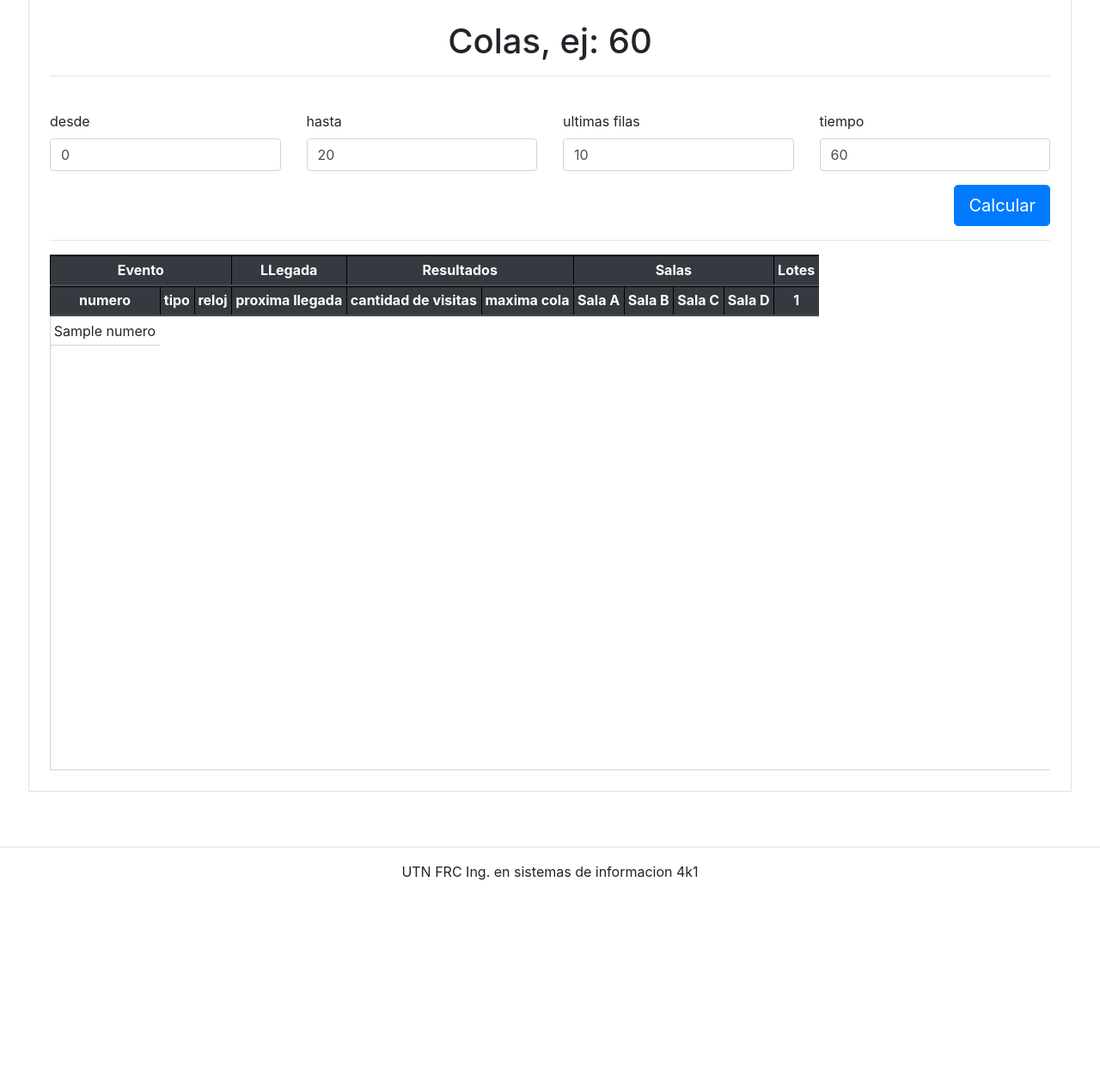
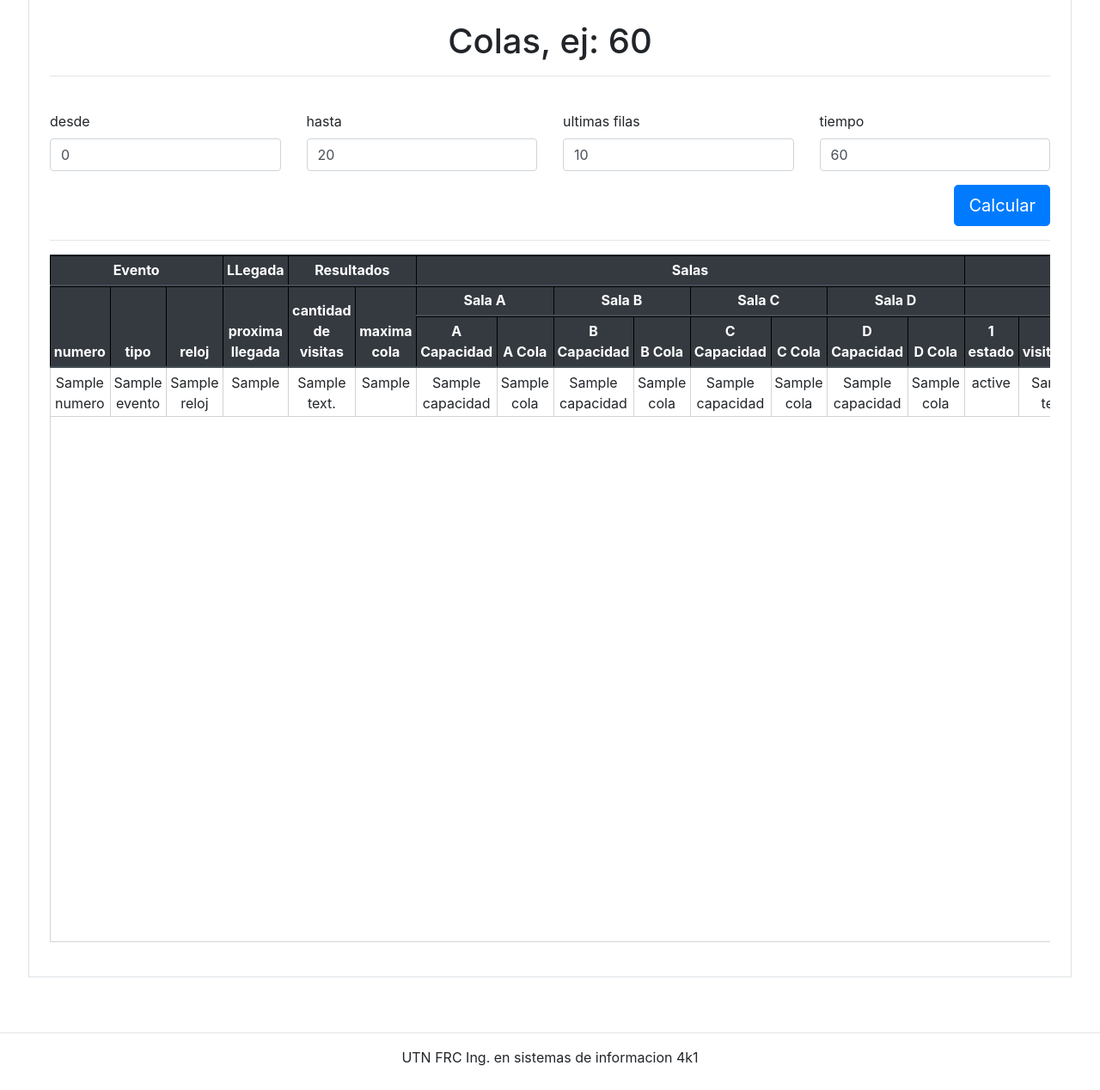
Before and after one commit to AxelWismer/tp5, a Django app: template colas/templates/colas/colas.html in a window 1280 px wide. Shown: the part 138-1406 px from the top of the page at 86% size. Before the commit the page ends 1162 px from the top, so only its background shows below. Run offline with Django 3.2, Linux system fonts and the light colour scheme; tables that the repository leaves empty hold one stand-in row (values such as "Sample post"); the template is opened without the code that fills it: values that come from a table or form of the project are taken from there, most other values are stand-ins (such as "Sample title", 1, 10 or a date in 2020); some libraries are stand-ins or nearby versions.

Commit message:
interfaz de usuario

```diff
--- a/colas/lote.py
+++ b/colas/lote.py
@@ -61,7 +61,7 @@ class Lote:
         }
 
     def set_fin_recorrido(self, reloj):
-        self.fin_recorrido = reloj + self.sala_actual.tiempo_recorrido
+        self.fin_recorrido = round(reloj + self.sala_actual.tiempo_recorrido, 4)
 
     def get_recorrido(self, rnd):
         """Calcula el recorrido de un grupo"""
--- a/colas/salas.py
+++ b/colas/salas.py
@@ -20,7 +20,7 @@ class Sala:
     def as_dict(self):
         return {
             'nombre': self.nombre,
-            "col": self.cola,
+            "cola": self.cola,
             "capacidad": self.capacidad,
         }
 
--- a/colas/templates/colas/table.html
+++ b/colas/templates/colas/table.html
@@ -4,7 +4,7 @@
 {% load crispy_forms_tags %}
 
 <style>
-    .tableFixHead          { overflow-y: 20px; height: 600px; }
+    .tableFixHead          { overflow-y: 20px; height: 800px; }
     .tableFixHead thead th { position: sticky; top: 0px; }
 
     .tableFixHead,
@@ -17,30 +17,48 @@
 
 </style>
 
-<table class="table m-auto table-sm table-responsive text-center tableFixHead">
+<table class="table table-sm text-center table-responsive tableFixHead">
     <thead class="thead-dark m-auto">
     <tr>
         <th colspan="3">Evento</th>
         <th colspan="1">LLegada</th>
         <th colspan="2">Resultados</th>
-        <th colspan="4">Salas</th>
-        <th colspan="{{lotes|length}}">Lotes</th>
+        <th colspan="8">Salas</th>
+        <th colspan="{{lotes|length}}0">Lotes</th>
     </tr>
     <tr>
-        <th scope="col">numero</th>
-        <th scope="col">tipo</th>
-        <th scope="col">reloj</th>
-        <th scope="col">proxima llegada</th>
-        <th scope="col">cantidad de visitas</th>
-        <th scope="col">maxima cola</th>
-        <th scope="col">Sala A</th>
-        <th scope="col">Sala B</th>
-        <th scope="col">Sala C</th>
-        <th scope="col">Sala D</th>
+        <th rowspan="2" colspan="1" scope="row">numero</th>
+        <th rowspan="2" colspan="1" scope="col">tipo</th>
+        <th rowspan="2" colspan="1" scope="col">reloj</th>
+        <th rowspan="2" colspan="1" scope="col">proxima llegada</th>
+        <th rowspan="2" colspan="1" scope="col">cantidad de visitas</th>
+        <th rowspan="2" colspan="1" scope="col">maxima cola</th>
+        <th colspan="2" scope="col">Sala A</th>
+        <th colspan="2" scope="col">Sala B</th>
+        <th colspan="2" scope="col">Sala C</th>
+        <th colspan="2" scope="col">Sala D</th>
+
         <!-- Lotes -->
         {% for num in num_lotes %}
+        <th colspan="4" scope="col">{{num}}</th>
+        {% endfor %}
+    </tr>
+    <tr>
+        <th colspan="1" scope="col">A Capacidad</th>
+        <th colspan="1" scope="col">A Cola</th>
+        <th colspan="1" scope="col">B Capacidad</th>
+        <th colspan="1" scope="col">B Cola</th>
+        <th colspan="1" scope="col">C Capacidad</th>
+        <th colspan="1" scope="col">C Cola</th>
+        <th colspan="1" scope="col">D Capacidad</th>
+        <th colspan="1" scope="col">D Cola</th>
+        <!-- Lotes -->
+        {% for num in num_lotes %}
+        <th scope="col">{{num}} estado</th>
+        <th scope="col">{{num}} visitantes</th>
+        <th scope="col">{{num}} recorrido</th>
+        <th scope="col">{{num}} <p class="m-auto">fin</p></th>
 
-        <th scope="col">{{num}}</th>
         {% endfor %}
     </tr>
     </thead>
@@ -48,6 +66,30 @@
     {% for linea in tabla %}
     <tr>
         <td>{{linea.numero}}</td>
+        <td>{{linea.evento}}</td>
+        <td>{{linea.reloj}}</td>
+        <td>{{linea.proxima_llegada}}</td>
+        <td>{{linea.cantidad_visitas}}</td>
+        <td>{{linea.maximo_cola}}</td>
+
+        <!-- Salas -->
+        <td>{{linea.salas.sala_a.capacidad}}</td>
+        <td>{{linea.salas.sala_a.cola}}</td>
+        <td>{{linea.salas.sala_b.capacidad}}</td>
+        <td>{{linea.salas.sala_b.cola}}</td>
+        <td>{{linea.salas.sala_c.capacidad}}</td>
+        <td>{{linea.salas.sala_c.cola}}</td>
+        <td>{{linea.salas.sala_d.capacidad}}</td>
+        <td>{{linea.salas.sala_d.cola}}</td>
+
+        <!-- Lotes -->
+        {% for lote in linea.lotes_arreglados %}
+        <td>{{lote.estado}}</td>
+        <td>{{lote.visitantes}}</td>
+        <td>{{lote.recorrido}}</td>
+        <td>{{lote.fin_recorrido}}</td>
+
+        {% endfor %}
     </tr>
     {% endfor %}
 
```
Also changed, not shown: colas/iterador.py (+9 -4 lines).
